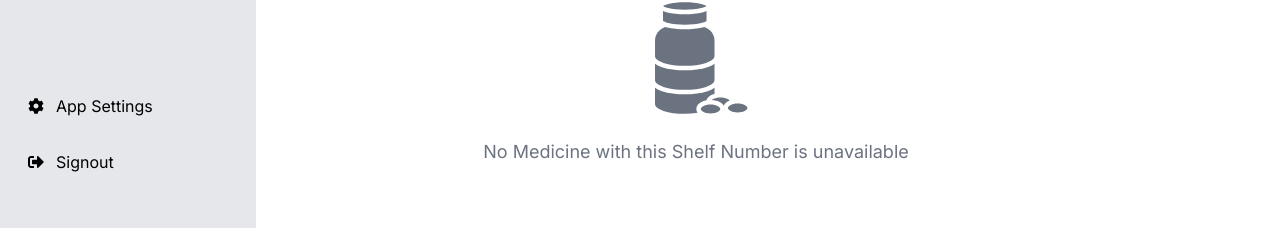
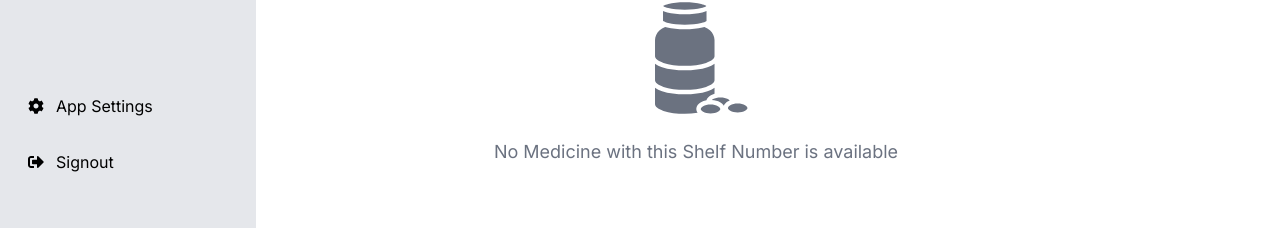
Before and after one commit to Jerry-Khobby/Mini-Project, a Next.js app: page /shelf in a window 1280 px wide. Shown: the part 554-782 px from the top of the page. Built offline with nearby package versions, Linux system fonts and the light colour scheme; no server answers; the database is empty.

Commit message:
done with certain things

```diff
--- a/src/components/shelf/main.jsx
+++ b/src/components/shelf/main.jsx
@@ -107,7 +107,7 @@ const ShelfComponent = () => {
       {!data &&(
                 <div className='flex flex-col items-center justify-center min-h-screen'>
                   <GiMedicinePills className="w-32 h-32 text-gray-500" />
-                  <p className="mt-4 text-lg text-gray-500">No Medicine with this Shelf Number is unavailable</p>
+                  <p className="mt-4 text-lg text-gray-500">No Medicine with this Shelf Number is available</p>
         </div>
       )}
     </div>
```
